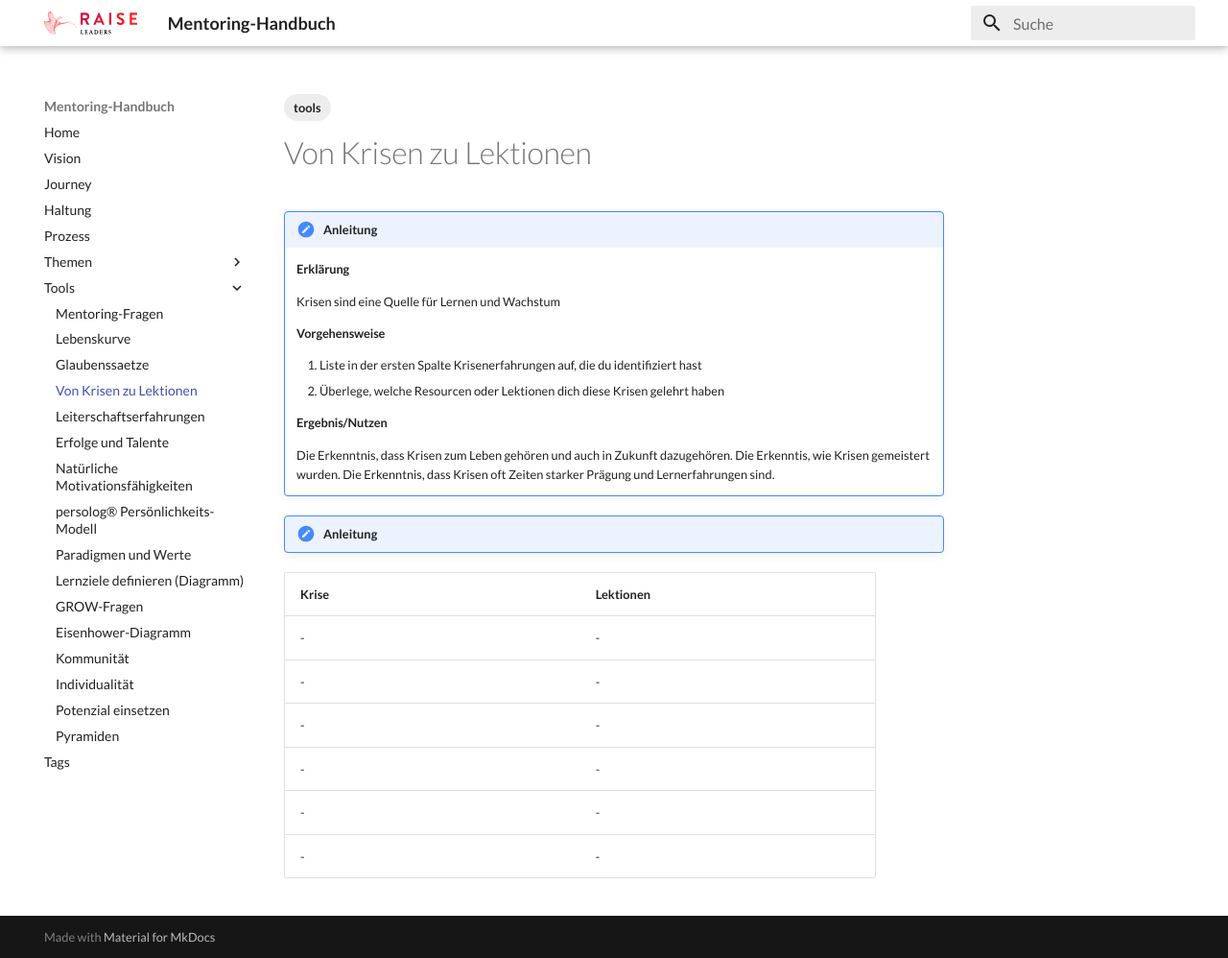
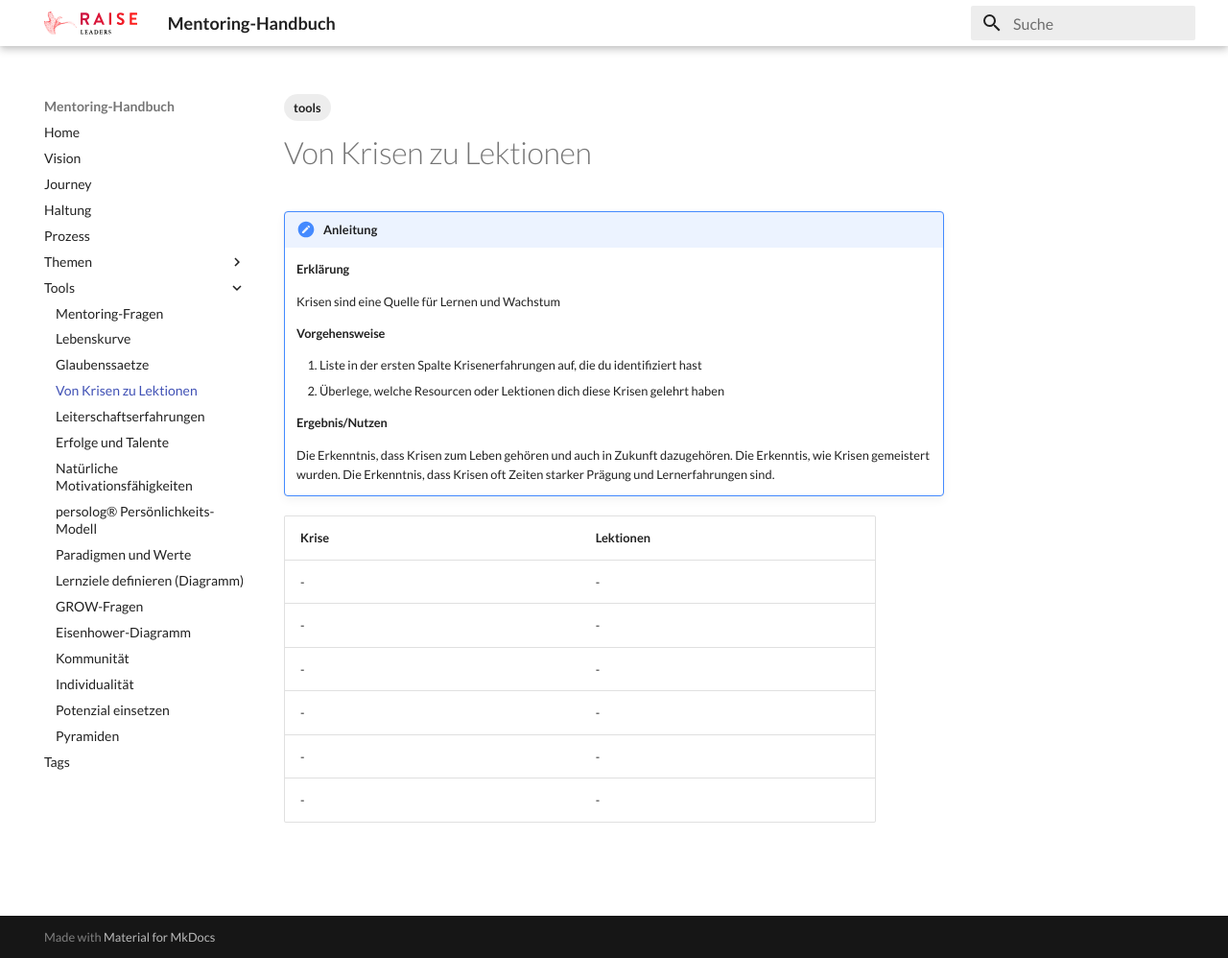
Before and after one commit to chbndrhnns/raise-mentoring-workbook, an MkDocs documentation site: the page built from docs/tools/krisen-lektionen.md, in a window 1280 px wide and 998 px high. Shown: the whole window at 96% size. Built offline with MkDocs 1.6.1 and Material for MkDocs 9.7.7, drawn with Linux system fonts in a browser that asks for light colours.

Commit message:
Remove redundant block

```diff
--- a/docs/tools/krisen-lektionen.md
+++ b/docs/tools/krisen-lektionen.md
@@ -22,7 +22,6 @@ tags:
     Die Erkenntis, wie Krisen gemeistert wurden.
     Die Erkenntnis, dass Krisen oft Zeiten starker Prägung und Lernerfahrungen sind.
 
-!!! Anleitung
 
 
 
```
